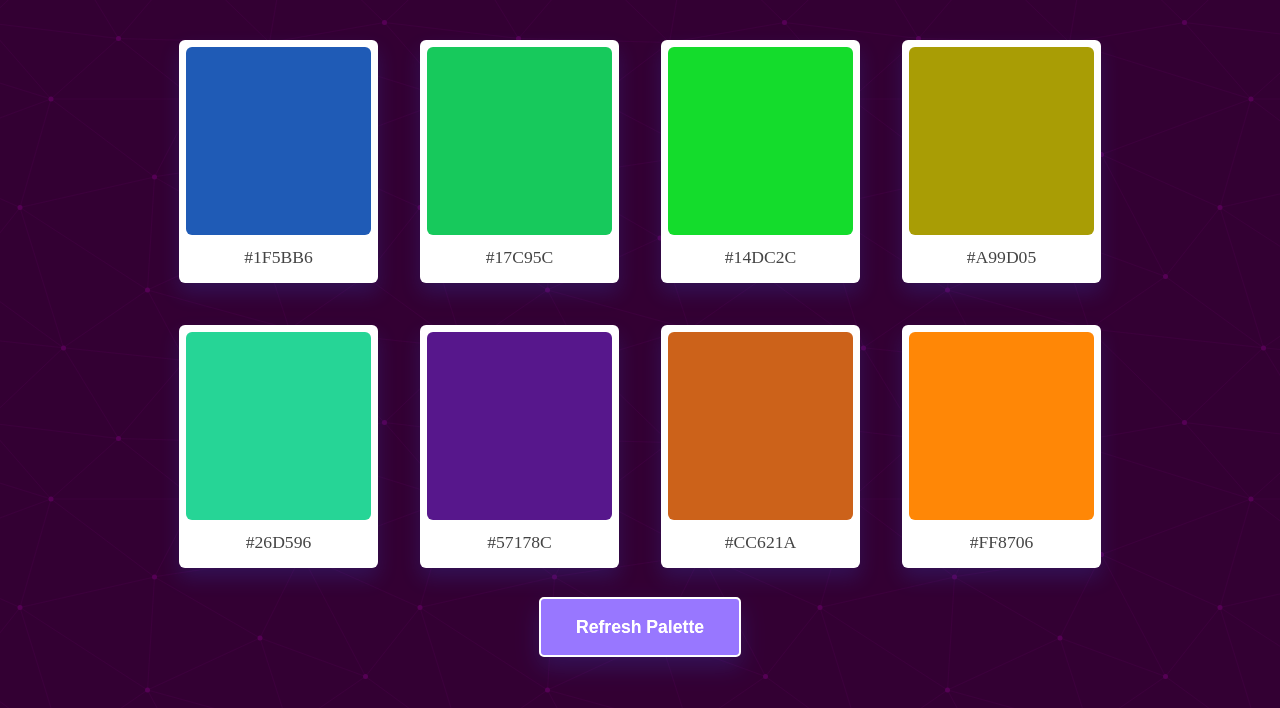
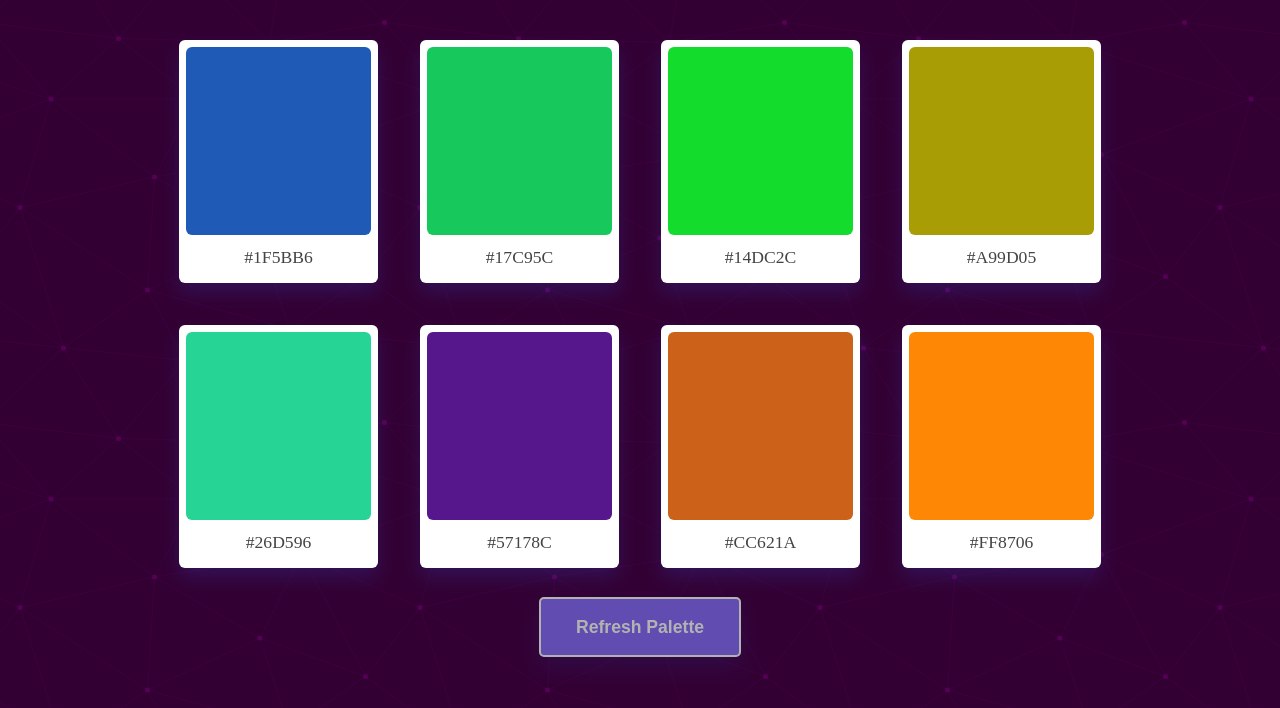
Before and after one commit to reetesh484/fullstack, a plain HTML site: page Javascript/Assignments/DOM-Project3/index.html in a window 1280 px wide. In both pictures the pointer is over the button "Refresh Palette". Shown: the part 92-800 px from the top of the page. Drawn offline with Linux system fonts and the light colour scheme.

Commit message:
Fix:Variable length
random color palette generator

```diff
--- a/Javascript/Assignments/DOM-Project3/script.js
+++ b/Javascript/Assignments/DOM-Project3/script.js
@@ -2,7 +2,7 @@ const refreshBtn = document.querySelector(".refresh-btn");
 const colorBox = document.querySelectorAll(".color");
 
 const generatePalette = () => {
-  for (let i = 0; i < 8; i++) {
+  for (let i = 0; i < colorBox.length; i++) {
     let randomHex = `#${Math.floor(Math.random() * 0xffffff).toString(16)}`;
     colorBox[i].children[0].style.backgroundColor = randomHex;
     colorBox[i].children[1].innerText = randomHex;
--- a/Javascript/Assignments/DOM-Project3/style.css
+++ b/Javascript/Assignments/DOM-Project3/style.css
@@ -77,7 +77,8 @@ h1 {
   transform: scale(0.95);
 }
 .refresh-btn:hover {
-  filter: brightness(110%);
+  filter: brightness(70%);
+  color: white;
 }
 
 @media (max-width: 600px) {
```
